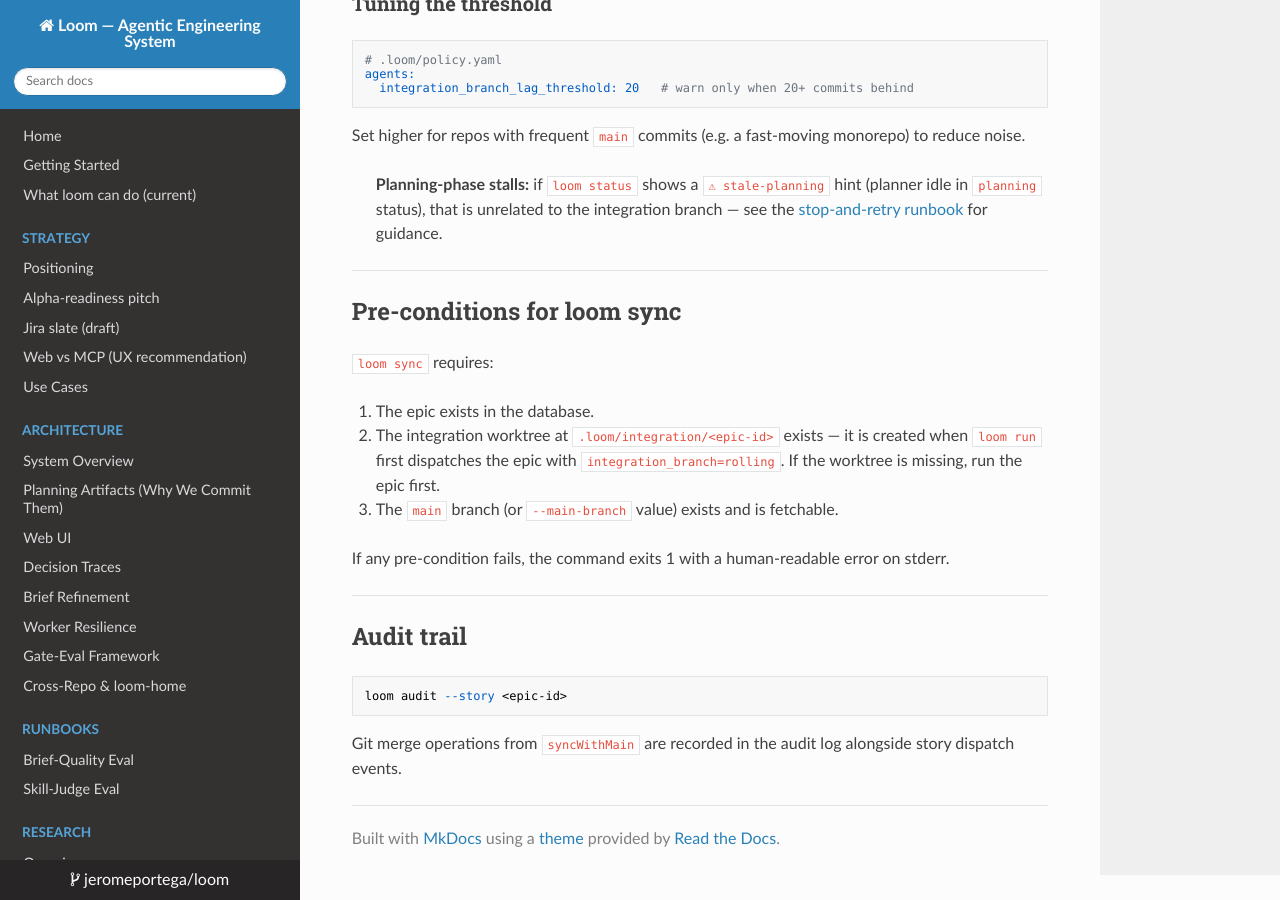
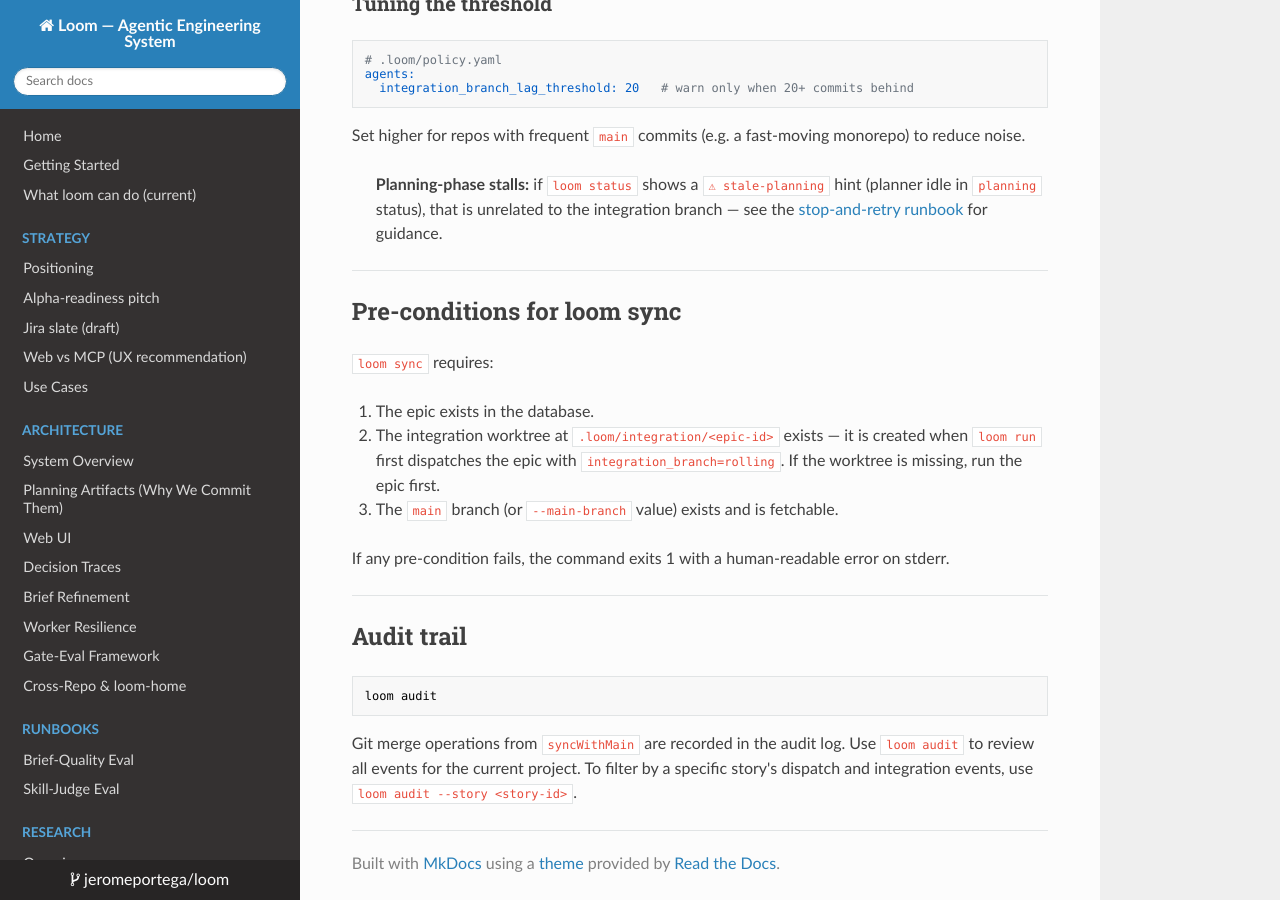
Before and after one commit to jeromeportega/loom, an MkDocs documentation site: the page built from docs/runbooks/integration-branch.md, in a window 1280 px wide and 900 px high, scrolled down 1622 px. Built offline with MkDocs 1.6.1, drawn with Linux system fonts in a browser that asks for light colours; nearby versions of some CDN libraries.

Commit message:
docs(capabilities,runbooks): address code-review findings for story-075-006
- Update loom status row to document integration_lag and stale_planning
  warning signals (JSON fields and text warnings) per HIGH finding
- Clarify --force on loom retry: applies to externally-killed workers,
  not post-loom-stop (which already polls to terminal state)
- Note --and-retry incompatibility with --epic in capabilities.md
- Fix loom audit command in integration-branch.md: epic-id is not a
  valid --story argument; use bare loom audit or --story <story-id>
- Split loom stop README description to cover both no-arg halt and
  targeted story SIGTERM; add --epic incompatibility note

Co-Authored-By: Claude Sonnet 4.6 <noreply@anthropic.com>

````diff
--- a/docs/runbooks/integration-branch.md
+++ b/docs/runbooks/integration-branch.md
@@ -94,7 +94,7 @@ If any pre-condition fails, the command exits 1 with a human-readable error on s
 ## Audit trail
 
 ```bash
-loom audit --story <epic-id>
+loom audit
 ```
 
-Git merge operations from `syncWithMain` are recorded in the audit log alongside story dispatch events.
+Git merge operations from `syncWithMain` are recorded in the audit log. Use `loom audit` to review all events for the current project. To filter by a specific story's dispatch and integration events, use `loom audit --story <story-id>`.
````
Also changed, not shown: README.md (+1 -1 lines), docs/capabilities.md (+3 -3 lines).
